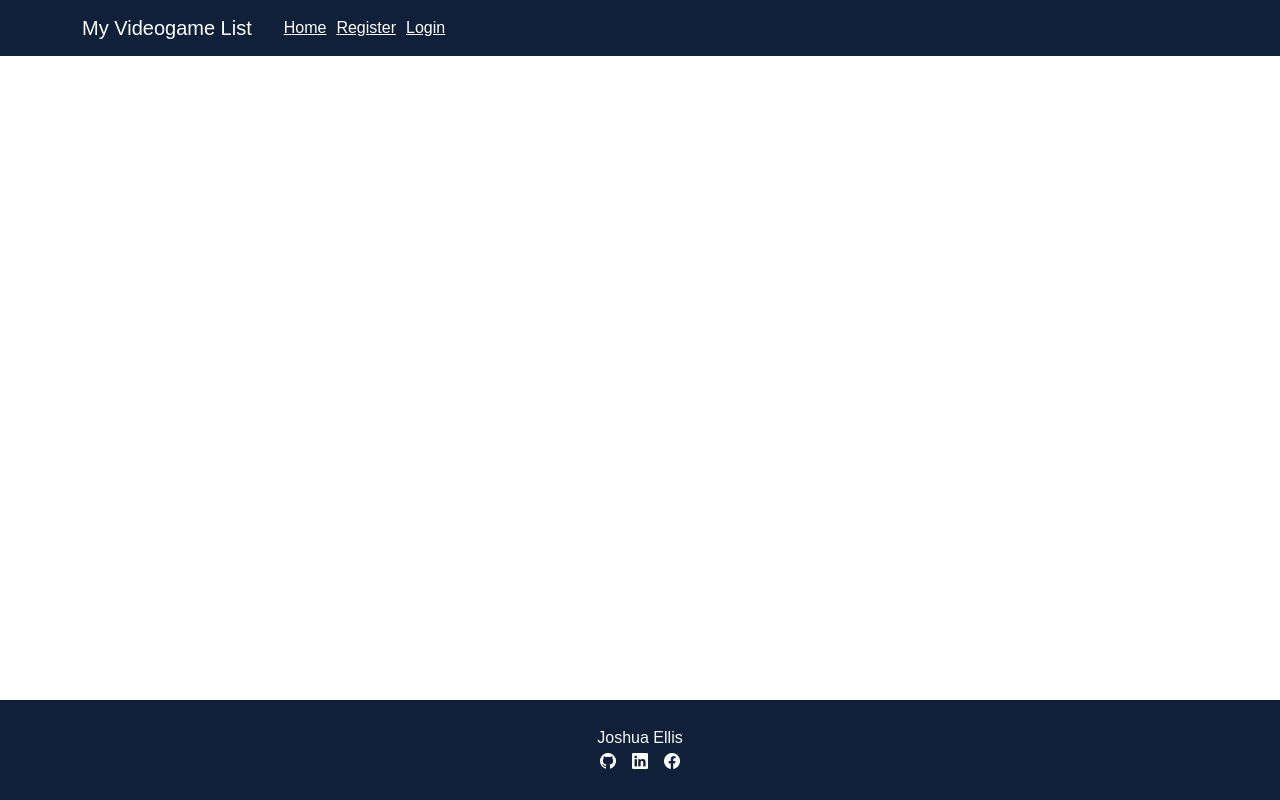
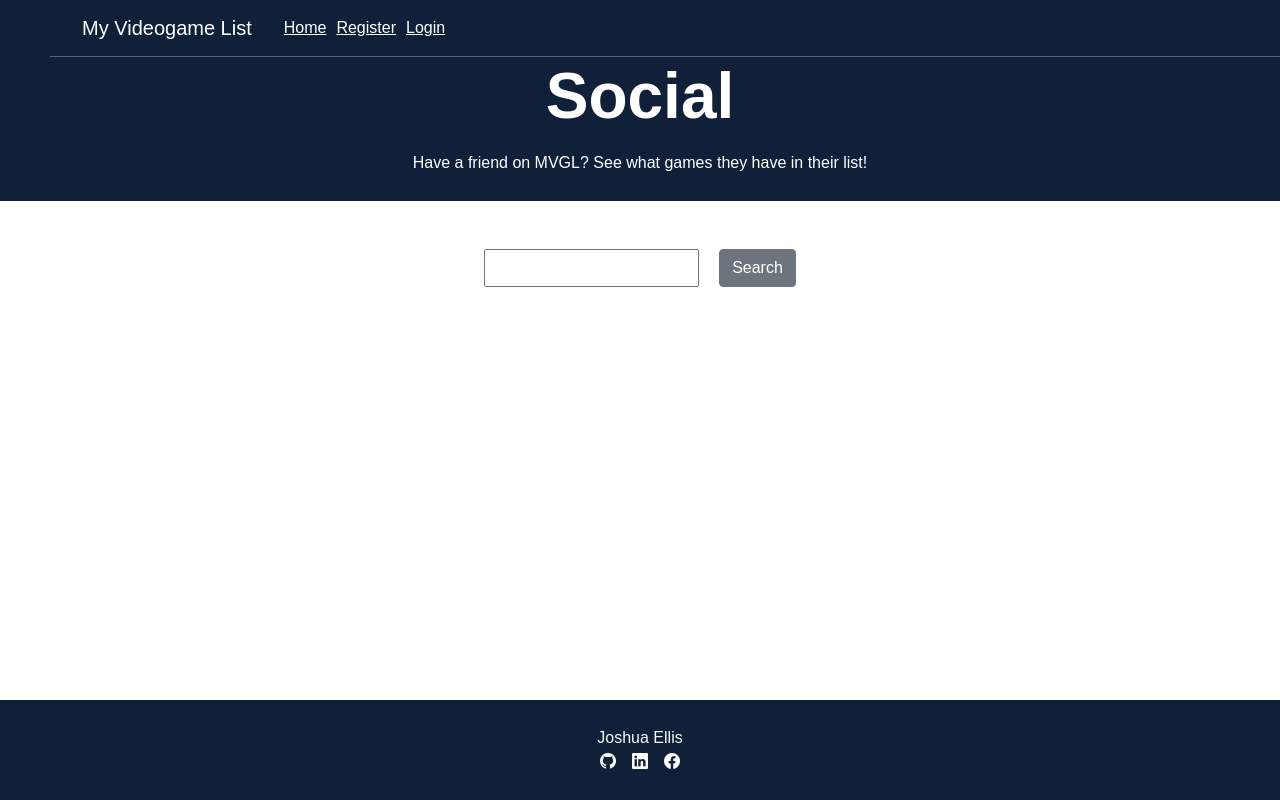
Before and after one commit to jellis21/my-videogame-list, a React (Create React App) app in the folder client/: page /social in a window 1280 px wide. Built offline with nearby package versions, Linux system fonts and the light colour scheme; a web font is replaced by a local one.

Commit message:
Starts building Social.jsx & social.js

```diff
--- a/client/src/App.js
+++ b/client/src/App.js
@@ -7,6 +7,7 @@ import NavBar from './components/NavBar';
 import Lists from './pages/Lists';
 import Footer from './components/Footer';
 import 'bootstrap/dist/css/bootstrap.min.css';
+import Social from './pages/Social';
 
 function App() {
   return (
@@ -18,6 +19,7 @@ function App() {
         <Route path="/register" element={<Register />} />
         <Route path="/login" element={<Login />} />
         <Route path="/lists" element={<Lists />} />
+        <Route path="/social" element={<Social />} />
       </Routes>
       </main>
       <Footer />
--- a/client/src/components/NavBar.jsx
+++ b/client/src/components/NavBar.jsx
@@ -40,6 +40,7 @@ function NavBar() {
           { isLoggedIn ? (
             <>
             <Link className='nav-margin nav-color' to="/lists">My List</Link>
+            <Link className='nav-margin nav-color' to="/social">Social</Link>
             <button className="nav-button nav-color" href="#" onClick={() => handleLogout()}>Log Out</button>
             </>
           ) : (
--- /dev/null
+++ b/client/src/pages/Social.jsx
@@ -0,0 +1,68 @@
+import axios from "axios";
+import React, { useState } from "react";
+import ListGroup from "react-bootstrap/ListGroup";
+import Badge from "react-bootstrap/Badge";
+import Figure from "react-bootstrap/Figure";
+
+function Social() {
+  const [searchValue, setSearchValue] = useState("");
+  const [searchResults, setSearchResults] = useState([]);
+  const token = localStorage.getItem("token");
+
+
+    // Submit function in form
+    const handleSearch = (e) => {
+      e.preventDefault();
+      axios
+        .get(`/api/v1/social/${searchValue}`, {
+          headers: {
+            "x-access-token": token,
+          },
+        })
+        .then((res) => {
+          // setSearchResults(res.data);
+          // console.log(res.data.id.toString())
+          axios({
+            method: "POST",
+            url: "/api/v1/social",
+            data: {
+              UserId: res.data.id.toString()
+            },
+            headers: {
+              "x-access-token": token,
+            }
+          }).then((response) => {console.log(response)})
+        })
+        .catch((err) => {
+          alert(err);
+        });
+    };
+
+  return (
+    <div>
+      <div className="home__header">
+        <div className="home__header--line"> </div>
+        <h1 className="display-3 text-center mt-5 mb-3">Social</h1>
+        <p className="text-center">
+        Have a friend on MVGL? See what games they have in their list!
+      </p>
+      </div>
+
+      <form className="d-flex justify-content-center my-5" onSubmit={(e) => handleSearch(e)}>
+        <input
+          onChange={(e) => {
+            setSearchValue(e.target.value);
+          }}
+          value={searchValue}
+          required
+        />
+        <button className="btn btn-secondary home__search-button" type="submit">
+          Search
+        </button>
+      </form>
+
+    </div>
+  );
+}
+
+export default Social;
```
Also changed, not shown: 2 other files (tests, documents, lock files or other folders).
